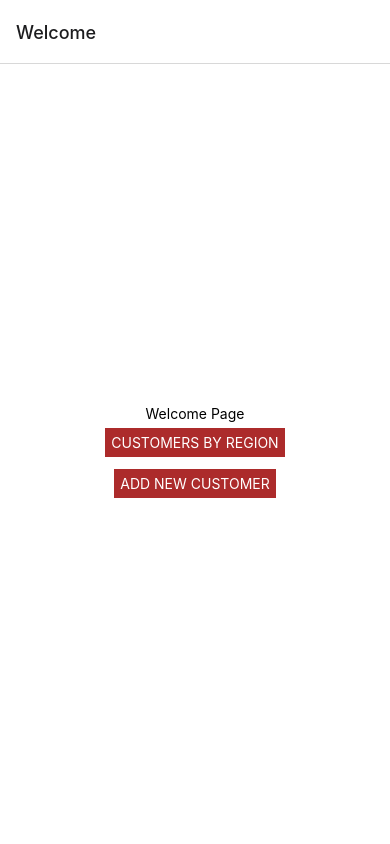
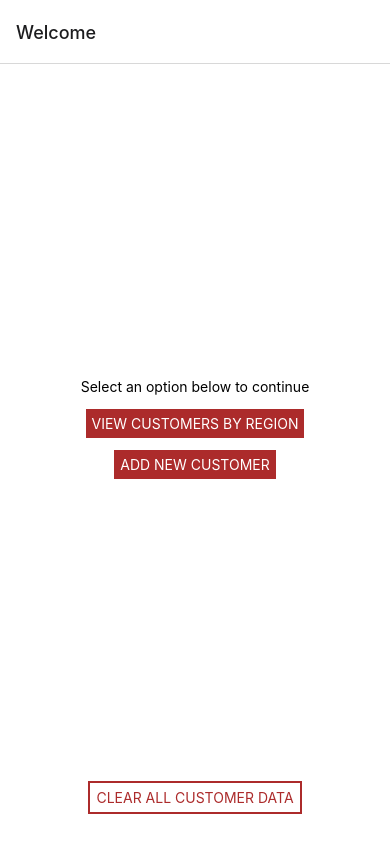
Before and after one commit to meggra7/udacity-react-native-project, a React Native app: screen / in a window 390 px wide. Built offline with nearby package versions, Linux system fonts and the light colour scheme.

Commit message:
Polish Welcome screen layout and add button to clear customer data

```diff
--- a/src/screens/Welcome.tsx
+++ b/src/screens/Welcome.tsx
@@ -2,17 +2,33 @@ import React from "react";
 import { useNavigation } from "@react-navigation/native";
 import { Text, View } from "react-native";
 import { appStyles } from "../styles/main";
-import { PrimaryButton } from "../components/buttons";
+import { PrimaryButton, SecondaryButton } from "../components/buttons";
 import { Screen } from "../constants";
 
 export const Welcome: React.FC = () => {
   const { navigate } = useNavigation();
 
   return (
-    <View style={appStyles.container}>
-      <Text>Welcome Page</Text>
+    <View
+      style={{
+        ...appStyles.container,
+        justifyContent: "space-between",
+        padding: 24,
+      }}
+    >
+      <View
+        style={{
+          flex: 1,
+          width: "100%",
+          alignItems: "center",
+          justifyContent: "center",
+        }}
+      >
+        <Text style={{ marginBottom: 8 }}>
+          Select an option below to continue
+        </Text>
         <PrimaryButton
-        text="Customers by region"
+          text="View customers by region"
           onPress={() => navigate(Screen.RegionList)}
         />
         <PrimaryButton
@@ -20,5 +36,11 @@ export const Welcome: React.FC = () => {
           onPress={() => navigate(Screen.AddCustomer)}
         />
       </View>
+
+      <SecondaryButton
+        text="Clear all customer data"
+        onPress={() => console.log("Clearing all customer data")}
+      ></SecondaryButton>
+    </View>
   );
 };
```
Lines whose indentation alone changed are shown as unchanged.
